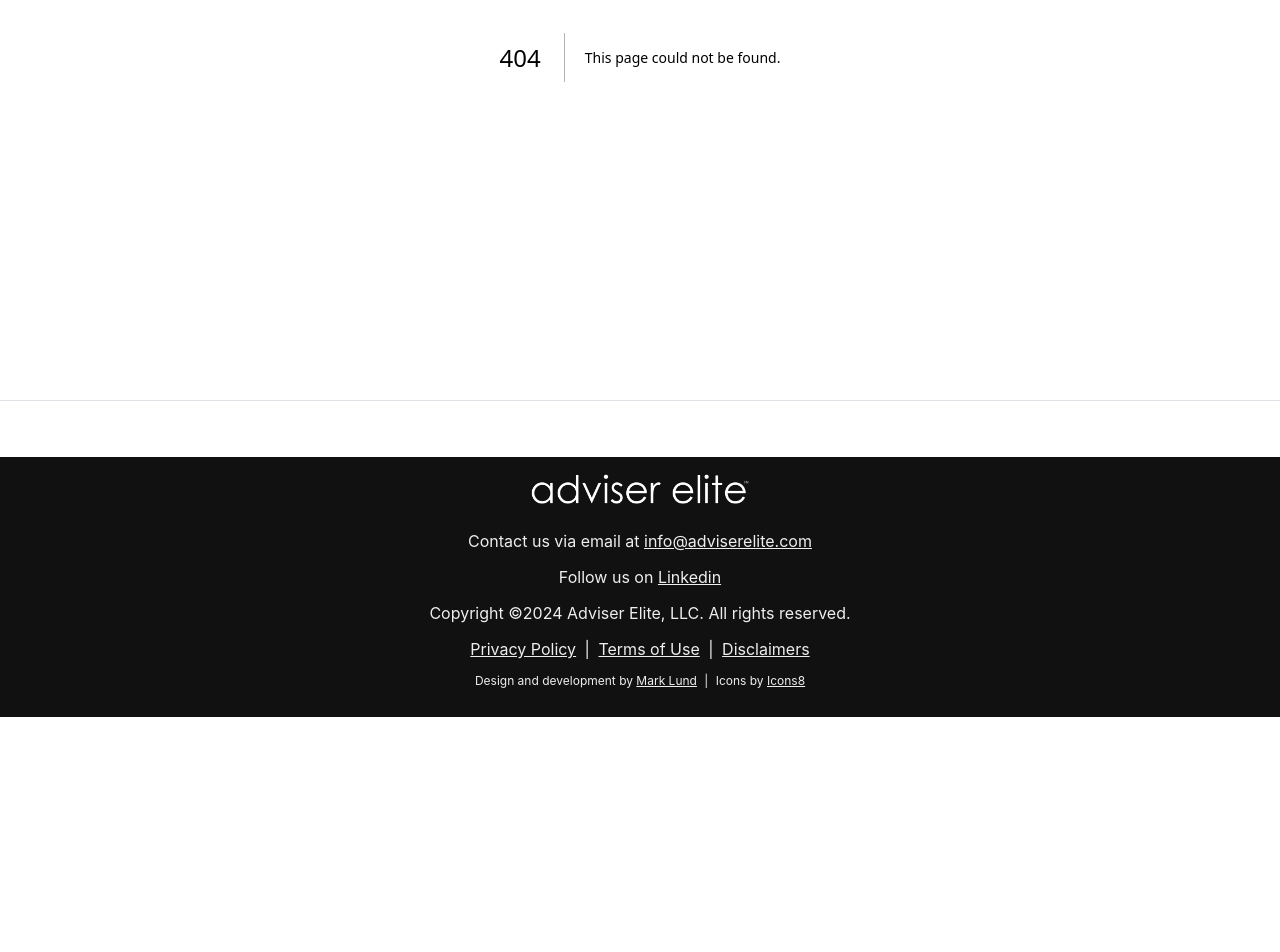
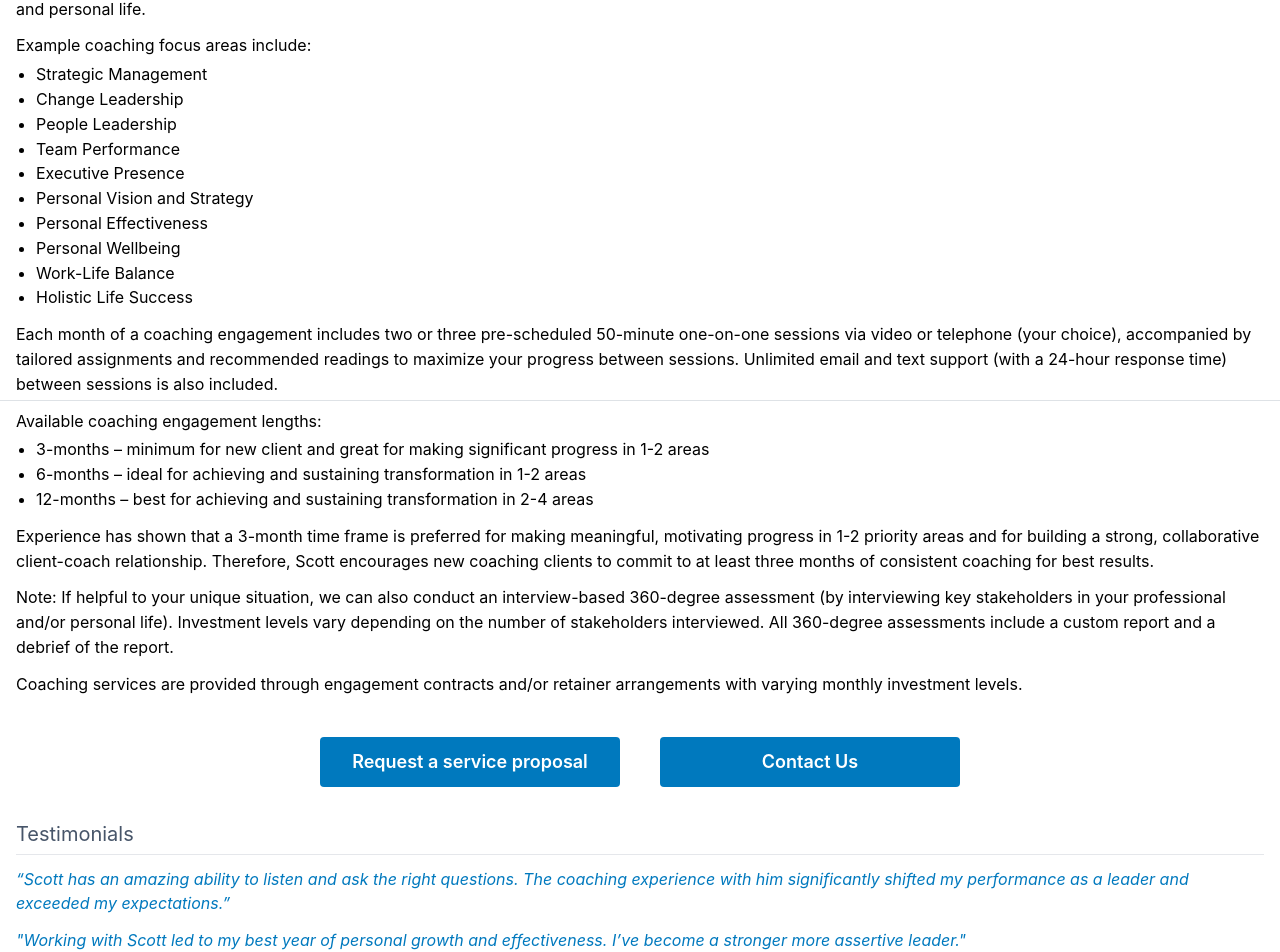
Before and after one commit to marklund117/adviserelite, a Next.js app: page /csuite in a window 1280 px wide. Before the commit this address had no page. Shown: the part 399-1351 px from the top of the page. Before the commit the page ends 1116 px from the top, so only its background shows below. Built offline with nearby package versions, Linux system fonts and the light colour scheme.

Commit message:
finishing and formatting the first 2 service pages

```diff
--- /dev/null
+++ b/app/csuite/page.tsx
@@ -0,0 +1,43 @@
+import { Button, Container, Center } from '@mantine/core'
+
+export default function Csuite() {
+     return <Container size="xl" className="min-h-[100vh]">
+        <h1 className="text-[40px] text-center pt-10 pb-7">C-suite Executive Coaching</h1>
+        <p className="mb-1 mt-3">World-class athletes reach new heights of performance by working with world-class coaches.  The same is true for business leaders and C-suite executives.</p>
+        <p className="mb-1 mt-3">Coaching engagements are strategic accelerators that propel you swiftly towards your short-term growth goals while making progress on your long-term aspirations. Though executive coaching often focuses on your top personal development opportunities as a leader, Scott recognizes you are a complex, multifaceted individual who benefits from a holistic approach to supporting your success.</p>
+        <p className="mb-1 mt-3">Scott’s approach to coaching is highly customized, employing both consultative and Socratic modes. Unlike coaches that only ask questions and expect you to figure things out on your own, Scott also utilizes the consulting / mentoring side of the coaching spectrum. Once he collaboratively aligns with you on your objectives and the root causes of your challenges, he is direct and prescriptive to enable you to rapidly realize significant improvements in both your professional and personal life.</p>
+        <p className="mb-1 mt-3">Example coaching focus areas include:</p>
+        <ul className="list-disc ml-5">
+            <li>Strategic Management</li>
+            <li>Change Leadership</li>
+            <li>People Leadership</li>
+            <li>Team Performance</li>
+            <li>Executive Presence</li>
+            <li>Personal Vision and Strategy</li>
+            <li>Personal Effectiveness</li>
+            <li>Personal Wellbeing</li>
+            <li>Work-Life Balance</li>
+            <li>Holistic Life Success</li>
+        </ul>
+        <p className="mb-1 mt-3">Each month of a coaching engagement includes two or three pre-scheduled 50-minute one-on-one sessions via video or telephone (your choice), accompanied by tailored assignments and recommended readings to maximize your progress between sessions.  Unlimited email and text support (with a 24-hour response time) between sessions is also included.</p>
+        <p className="mb-1 mt-3">Available coaching engagement lengths:</p>
+        <ul className="list-disc ml-5">
+            <li>3-months – minimum for new client and great for making significant progress in 1-2 areas</li>
+            <li>6-months – ideal for achieving and sustaining transformation in 1-2 areas</li>
+            <li>12-months – best for achieving and sustaining transformation in 2-4 areas</li>
+        </ul>
+        <p className="mb-1 mt-3">Experience has shown that a 3-month time frame is preferred for making meaningful, motivating progress in 1-2 priority areas and for building a strong, collaborative client-coach relationship.  Therefore, Scott encourages new coaching clients to commit to at least three months of consistent coaching for best results.</p>
+        <p className="mb-1 mt-3">Note: If helpful to your unique situation, we can also conduct an interview-based 360-degree assessment (by interviewing key stakeholders in your professional and/or personal life).  Investment levels vary depending on the number of stakeholders interviewed.  All 360-degree assessments include a custom report and a debrief of the report.</p>
+        <p className="mb-5 mt-3">Coaching services are provided through engagement contracts and/or retainer arrangements with varying monthly investment levels.</p>
+        <Center className="flex flex-col md:flex-row">
+        <Button w="300" bg="#0079be" m="20" size="lg">Request a service proposal</Button>
+        <Button w="300" bg="#0079be" m="20" size="lg">Contact Us</Button>
+        </Center>
+        <div className="mb-10">
+            <h1 className="text-[20px] mb-1 mt-3 text-slate-600">Testimonials</h1>
+            <hr className="mb-1 mt-1"></hr>
+            <p className="text-[#0079be] italic mb-1 mt-3">“Scott has an amazing ability to listen and ask the right questions. The coaching experience with him significantly shifted my performance as a leader and exceeded my expectations.”</p>
+            <p className="text-[#0079be] italic mb-1 mt-3">"Working with Scott led to my best year of personal growth and effectiveness. I’ve become a stronger more assertive leader."</p>
+        </div>
+    </Container>
+}
--- a/app/strategic/page.tsx
+++ b/app/strategic/page.tsx
@@ -2,9 +2,9 @@ import { Button, Container, Center } from '@mantine/core'
 
 export default function Strategic() {
      return <Container size="xl" className="min-h-[100vh]">
-        <h1 className="text-[40px] text-center pt-10 pb-10">Strategic Advisory Services</h1>
-        <p className="mb-3">Scott is here to help you navigate the upper echelons of leadership. Standing outside of your organization's hierarchy, he can serve as an empathetic and honest truth-teller, supporting and challenging you to accelerate your professional and personal success.</p>
-        <p className="mb-3">Individual strategy sessions can be tailored to high level long-term planning, detailed tactical decisions, or anything in between. Example focus areas include:</p>
+        <h1 className="text-[40px] text-center pt-10 pb-7">Strategic Advisory Services</h1>
+        <p className="mb-1 mt-3">Scott is here to help you navigate the upper echelons of leadership. Standing outside of your organization's hierarchy, he can serve as an empathetic and honest truth-teller, supporting and challenging you to accelerate your professional and personal success.</p>
+        <p className="mb-1 mt-3">Individual strategy sessions can be tailored to high level long-term planning, detailed tactical decisions, or anything in between. Example focus areas include:</p>
         <ul className="list-disc ml-5">
             <li>Personal Growth Strategy</li>
             <li>Personal Wellbeing Strategy</li>
@@ -17,7 +17,7 @@ export default function Strategic() {
         </ul>
         <p className="mb-1 mt-3">Scott can also help you develop or refine your strategic management framework and decision systems for executing your strategic vision.</p>
         <p className="mb-1 mt-3">Each month of a strategic advisory engagement includes two or three pre-scheduled 50-minute one-on-one sessions via video or telephone (your choice) along with unlimited email and text support (with a 24-hour response time) between sessions. A 3-hour breakthrough session is included in the first month of service and then every subsequent three months (to support quarterly and annual strategic planning and performance assessment).  I.e., a 3-month engagement will include a breakthrough session at the beginning and end of the three months.</p>
-        <p className="mb-1 mt-3">Available strategic advisory engagement lengths are 3 months, 6 months, and 12 months.  Strategic advisory services are provided through a retainer arrangement with varying monthly investment levels.</p>
+        <p className="mb-5 mt-3">Available strategic advisory engagement lengths are 3 months, 6 months, and 12 months.  Strategic advisory services are provided through a retainer arrangement with varying monthly investment levels.</p>
         <Center className="flex flex-col md:flex-row">
         <Button w="300" bg="#0079be" m="20" size="lg">Request a service proposal</Button>
         <Button w="300" bg="#0079be" m="20" size="lg">Contact Us</Button>
--- a/components/ServiceMenu/ServiceMenu.tsx
+++ b/components/ServiceMenu/ServiceMenu.tsx
@@ -18,7 +18,7 @@ const data = [
     {
         title: 'C-suite executive coaching',
         description: 'This is an example description. Here is some more text to fill space. Wow very cool.',
-        link: '/strategic',
+        link: '/csuite',
     },
     {
         title: 'Breakthrough sessions',
```
